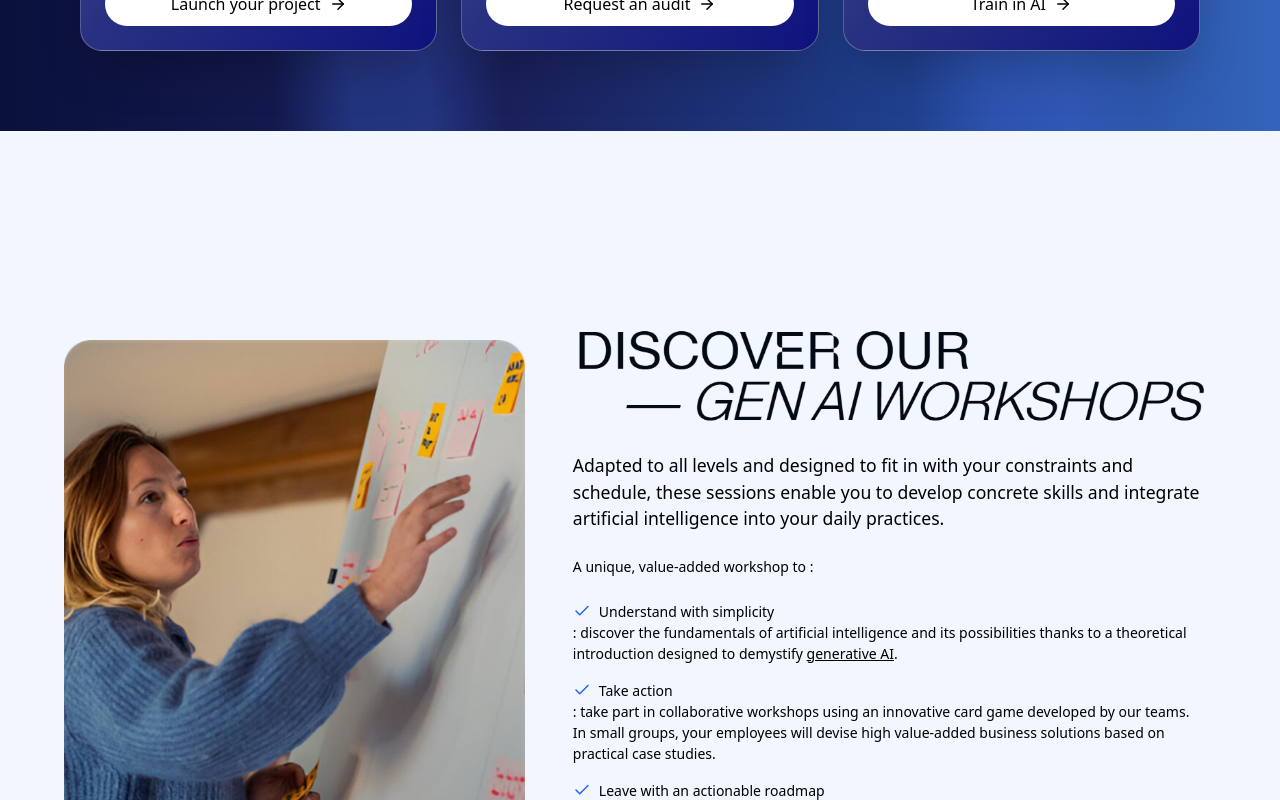
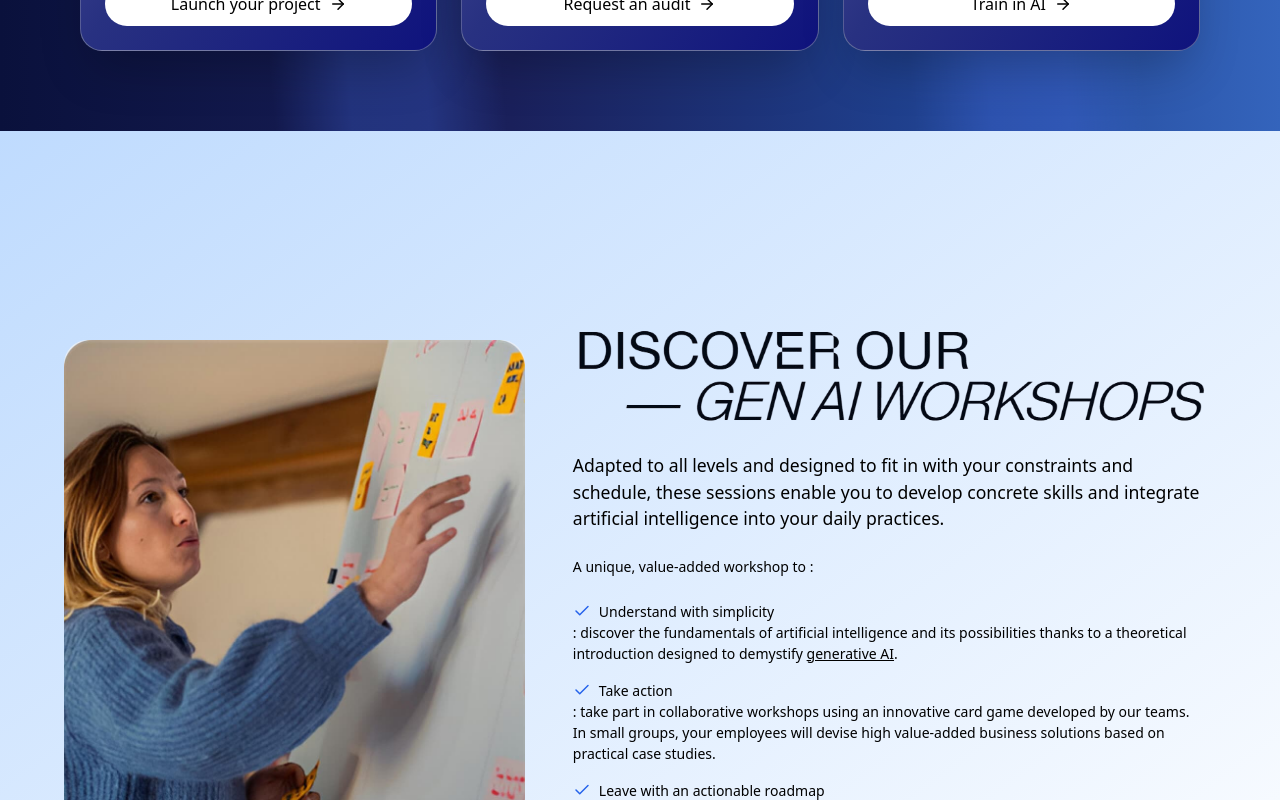
Before and after one commit to muskaanfayyaz/betomorrow-clone, a Next.js app: page / in a window 1280 px wide. Shown: the part 8180-8980 px from the top of the page. Built offline with nearby package versions, Linux system fonts and the light colour scheme.

Commit message:
Betomorrow

```diff
--- a/src/components/GenAIWorkshop.tsx
+++ b/src/components/GenAIWorkshop.tsx
@@ -5,7 +5,7 @@ import { ArrowRight, Check } from 'lucide-react';
 
 export default function GenAIWorkshop() {
   return (
-    <section className="relative flex flex-col md:flex-row bg-[#f1f6ff] p-8 md:p-16 pt-[10rem] md:pt-[12rem] items-stretch gap-12 max-w-[90rem] mx-auto">
+    <section className="relative flex flex-col md:flex-row bg-gradient-to-br from-blue-200 to-white p-8 md:p-16 pt-[10rem] md:pt-[12rem] items-stretch gap-12 max-w-[90rem] mx-auto">
 
       {/* Left: Image aligned to bottom */}
       <div className="flex-shrink-0 w-full md:w-[40%] flex items-end">
```
